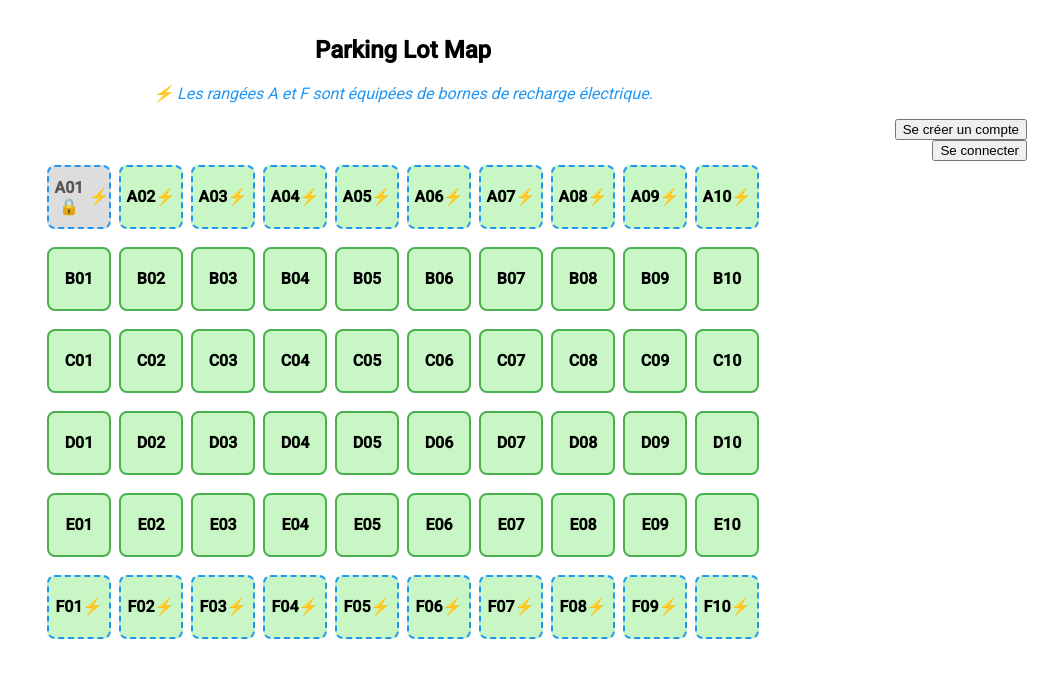
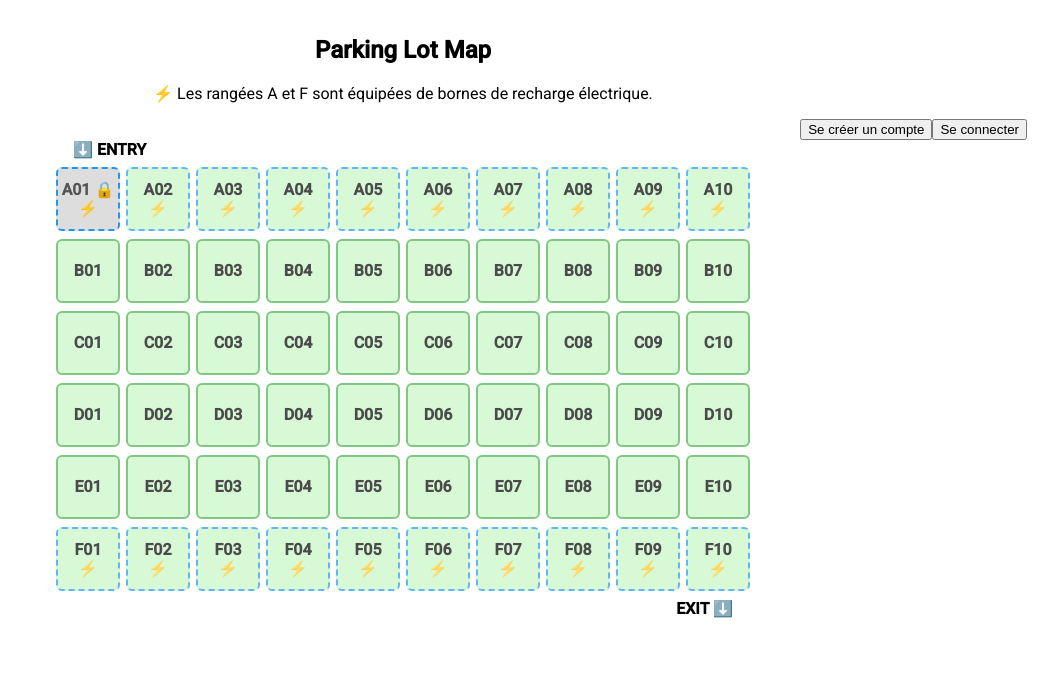
Before and after one commit to ari1008/AFNM_Heuristiques, an Angular app in the folder frontend/: page / in a window 1280 px wide. Shown: the top 678 px of the page, without its empty margins (237-1280 px from the left). Built offline with nearby package versions, Linux system fonts and the light colour scheme.

Commit message:
Add Entry and Exit on parking-lot

```diff
--- a/frontend/src/app/parking-lot/parking-lot.component.css
+++ b/frontend/src/app/parking-lot/parking-lot.component.css
@@ -2,37 +2,76 @@
   text-align: center;
   padding: 16px;
 }
+
+.entry-row {
+  display: flex;
+  justify-content: flex-start;
+  margin-left: calc(50% - 330px);
+  margin-bottom: 5px;
+}
+
+.exit-row {
+  display: flex;
+  justify-content: flex-end;
+  margin-right: calc(50% - 330px);
+  margin-top: 5px;
+}
+
+.entry-label,
+.exit-label {
+  font-weight: bold;
+  font-size: 16px;
+}
+
 .row {
   display: flex;
   justify-content: center;
-  margin-bottom: 10px;
+  gap: 6px;
+  margin: 8px 0;
 }
+
 .slot {
   width: 60px;
   height: 60px;
+  border-radius: 6px;
+  font-weight: bold;
+  background-color: #e0f7e0;
+  text-align: center;
+  border: 2px solid #ccc;
   display: flex;
+  flex-direction: column;
   align-items: center;
   justify-content: center;
-  border-radius: 8px;
-  font-weight: bold;
-  margin: 4px;
+  line-height: 1.2;
 }
+
+.slot-id {
+  font-size: 14px;
+}
+
+.icon {
+  font-size: 14px;
+  margin-top: 2px;
+}
+
 .free {
   background-color: #c8f7c5;
   border: 2px solid #4caf50;
   cursor: pointer;
 }
+
 .occupied {
   background-color: #ddd;
+  color: #555;
   border: 2px solid #aaa;
-  color: #555;
 }
+
 .has-plug {
   border-style: dashed;
   border-color: #2196f3;
 }
-.info-electric {
-  font-style: italic;
-  color: #2196f3;
-  margin-bottom: 16px;
+
+.disabled {
+  cursor: not-allowed;
+  opacity: 0.7;
 }
--- a/frontend/src/app/parking-lot/parking-lot.component.html
+++ b/frontend/src/app/parking-lot/parking-lot.component.html
@@ -10,26 +10,25 @@
   <div style="text-align: right;" *ngIf="isLoggedIn">
     <button (click)="logout()">Se déconnecter</button>
   </div>
-
   <div style="text-align: right;" *ngIf="!isLoggedIn">
     <button (click)="createAccount()">Se créer un compte</button>
-  </div>
-
-  <div style="text-align: right;" *ngIf="!isLoggedIn">
     <button (click)="redirectToLogin()">Se connecter</button>
   </div>
 
+  <!-- ENTRY-->
+  <div class="entry-row">
+    <div class="entry-label">⬇️ ENTRY</div>
+  </div>
 
-  <div *ngFor="let row of rows">
-    <div class="row">
+  <!-- Grille du parking -->
+  <div *ngFor="let row of rows" class="row">
     <ng-container *ngFor="let col of columns">
       <ng-container *ngIf="!getSlot(row, col).occupied; else occupiedSlot">
         <ng-container *ngIf="isLoggedIn; else loginRedirect">
           <a
             [routerLink]="['/slot', getSlot(row, col).id]"
             class="slot free"
-              [class.has-plug]="isElectricRow(row)"
-            >
+            [class.has-plug]="isElectricRow(row)">
             {{ getSlot(row, col).id }}
             <span *ngIf="isElectricRow(row)">⚡</span>
           </a>
@@ -40,26 +39,24 @@
             class="slot free disabled"
             [class.has-plug]="isElectricRow(row)"
             (click)="redirectToLogin()"
-              style="cursor: not-allowed;"
-              title="Connectez-vous pour réserver"
-            >
+            title="Connectez-vous pour réserver">
             {{ getSlot(row, col).id }}
             <span *ngIf="isElectricRow(row)">⚡</span>
           </div>
         </ng-template>
-
       </ng-container>
 
       <ng-template #occupiedSlot>
-          <div
-            class="slot occupied"
-            [class.has-plug]="isElectricRow(row)"
-          >
+        <div class="slot occupied" [class.has-plug]="isElectricRow(row)">
           {{ getSlot(row, col).id }} 🔒
           <span *ngIf="isElectricRow(row)">⚡</span>
         </div>
       </ng-template>
     </ng-container>
   </div>
+
+  <!-- EXIT-->
+  <div class="exit-row">
+    <div class="exit-label">EXIT ⬇️</div>
   </div>
 </div>
```
Lines whose indentation alone changed are shown as unchanged.
